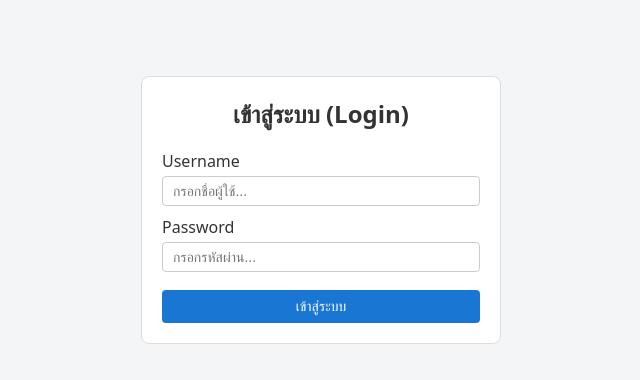
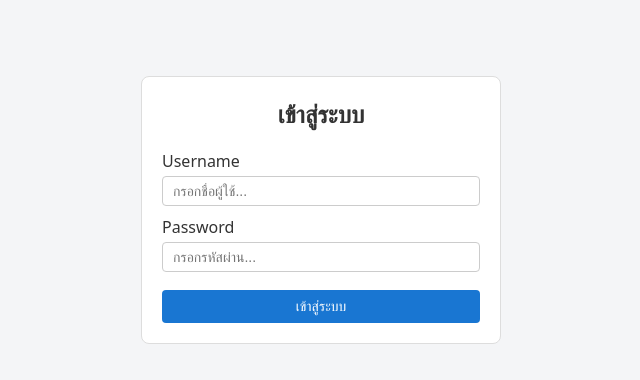
Before and after one commit to barron-local/barron-test, a Next.js app in the folder frontend/: page / in a window 1280 px wide. Shown: the top 380 px of the page, without its empty margins (319-959 px from the left). Built offline with nearby package versions, Linux system fonts and the light colour scheme.

Commit message:
Change login title from 'เข้าสู่ระบบ (Login)' to 'เข้าสู่ระบบ'

```diff
--- a/frontend/src/app/page.js
+++ b/frontend/src/app/page.js
@@ -293,7 +293,7 @@ export default function Home() {
   if (!user) {
     return (
       <div className="login-box card">
-        <h2 className="login-title">เข้าสู่ระบบ (Login)</h2>
+        <h2 className="login-title">เข้าสู่ระบบ</h2>
         {msg.text && (
           <div className={msg.isError ? "alert-error" : "alert-success"}>
             {msg.text}
```
